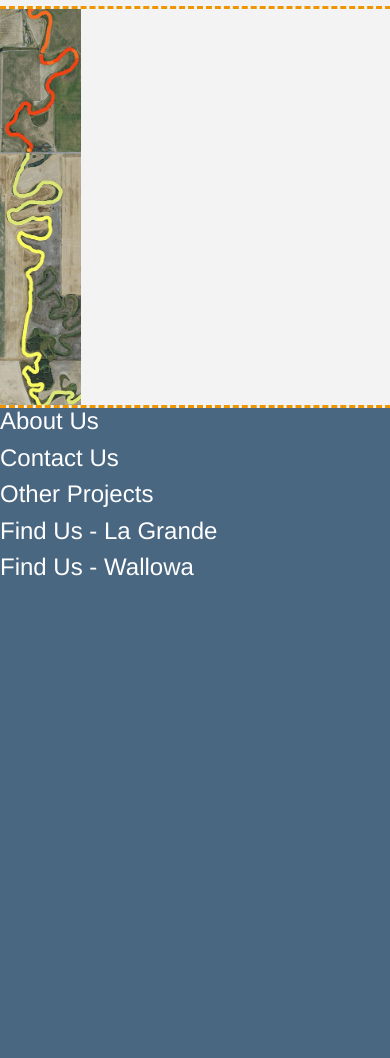
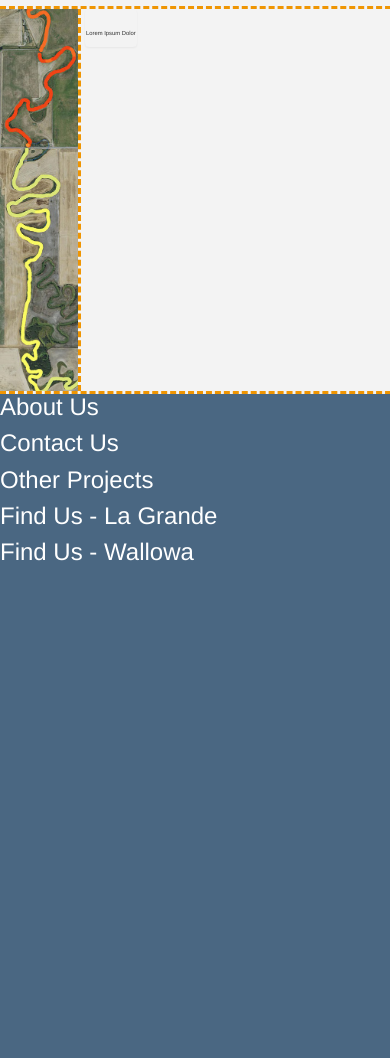
Before and after one commit to tarstarkes/Icarus, a Django app: template main/templates/home/index.html in a window 390 px wide. Shown: the part 354-1412 px from the top of the page. After the commit the page ends 915 px from the top, so only its background shows below. Run offline with Django 3.2, Linux system fonts and the light colour scheme; the template is opened without the code that fills it, so the values that code supplies are empty; some libraries are stand-ins or nearby versions.

Commit message:
panel
added right hand panel to main page, responsive.

```diff
--- a/main/static/CSS/home/style.css
+++ b/main/static/CSS/home/style.css
@@ -78,4 +78,16 @@
 }
 .sidebar{
 	width: 20.8vw;
+	border-right: 3px dashed #ef9502;
 }
+.projectSpot{
+	float: left;
+}
+.projectSpot h2{
+	font-size: 1.5vw;
+}
+.panel {
+	background: #f3f3f3;
+    display: inline-block;
+    vertical-align: top;
+}
--- a/main/templates/header.html
+++ b/main/templates/header.html
@@ -29,6 +29,7 @@
 <body>
 	{% block content %}
 	{% endblock %}
+	<div>
 		<div class="footer">
 			<h3>About Us</h3>
 			<h3>Contact Us</h3>
@@ -36,5 +37,6 @@
 			<h3>Find Us - La Grande</h3>
 			<h3>Find Us - Wallowa</h3>
 		</div>
+	<div>
 </body>
 </html>
--- a/main/templates/home/index.html
+++ b/main/templates/home/index.html
@@ -33,7 +33,20 @@
 	<div>
 	<div class="mid_page">
 		<img class="sidebar" src="{% static 'images/home/sidebar.jpg' %}">
-	</div>
+		<div class="panel">
+			<div class="projectSpot">
+				<table>
+					<thead>
+						<tr>
+							<th><h2>Lorem Ipsum Dolor</h2></th>
+						</tr>
+					</thead>
+					<tbody>
 
 
+					</tbody>
+				</table>
+			</div>
+		</div>
+	</div>
 {% endblock %}
```
Lines whose indentation alone changed are shown as unchanged.
